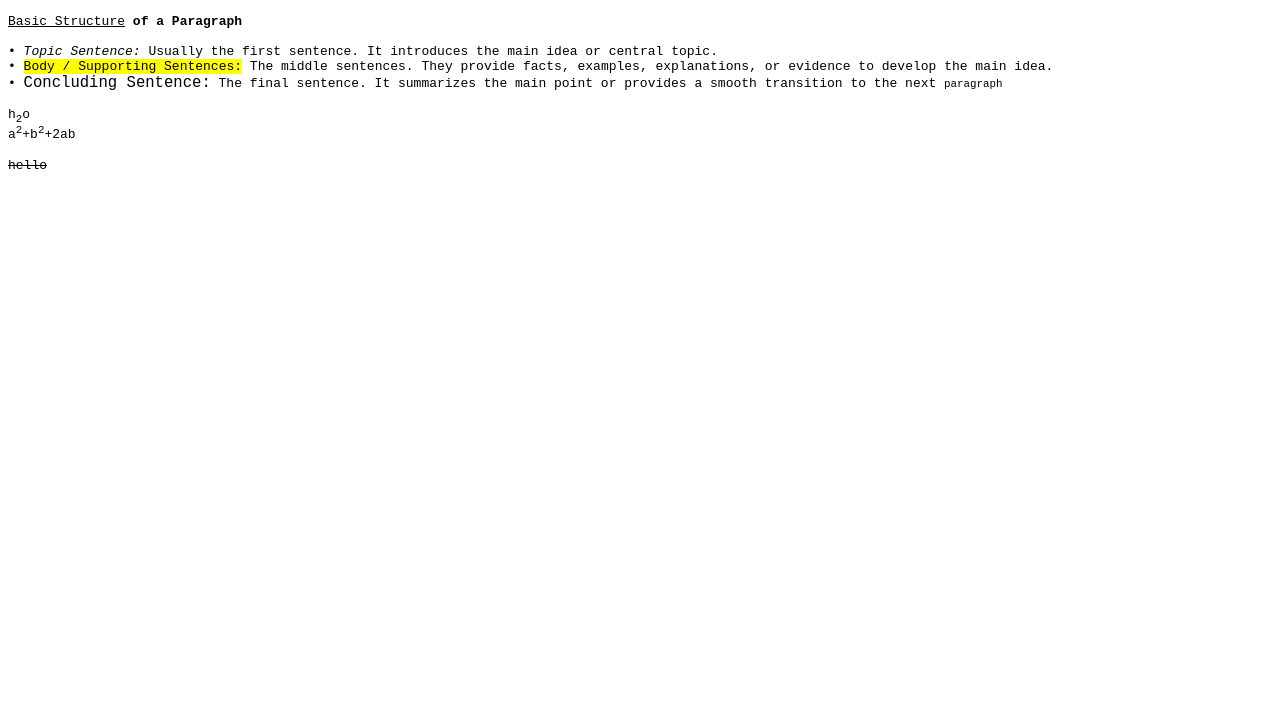
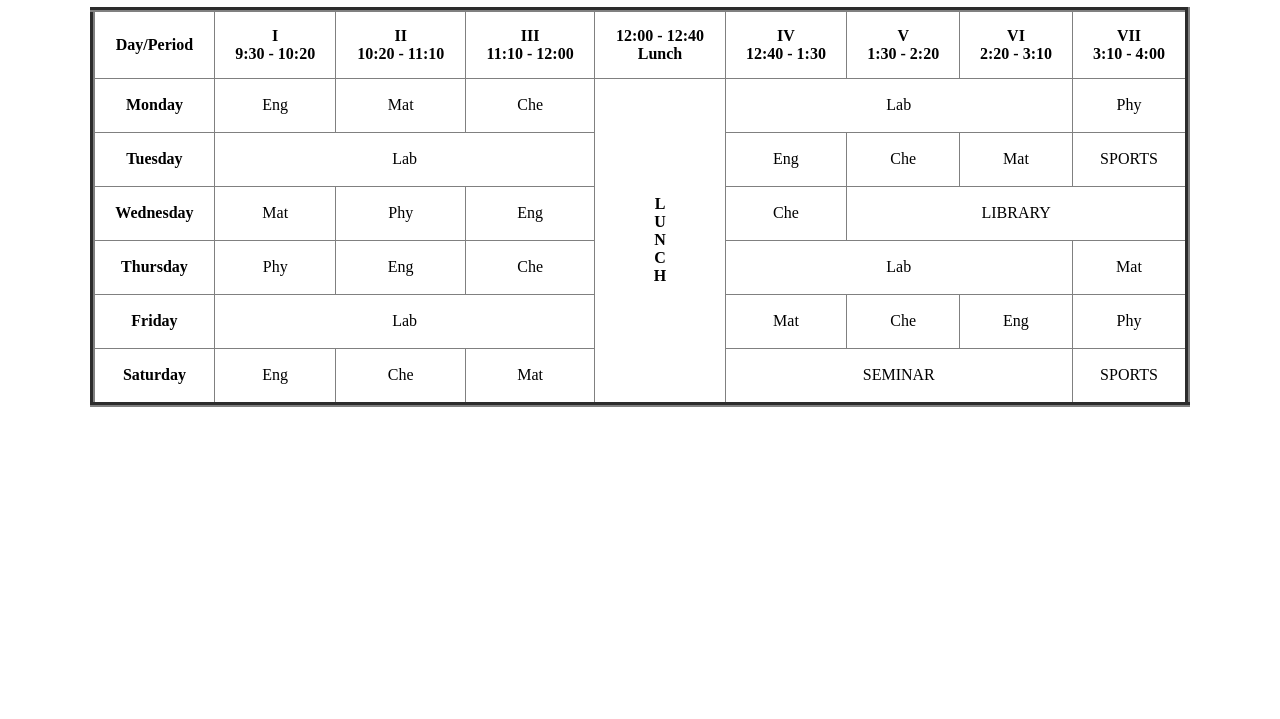
Before and after one commit to mademyateesh/Html_Task, a plain HTML site: page index.html in a window 1280 px wide. Shown: the part 81-800 px from the top of the page. Drawn offline with Linux system fonts and the light colour scheme.

Commit message:
Add files via upload

```diff
--- a/index.html
+++ b/index.html
@@ -1,29 +1,79 @@
 <!DOCTYPE html>
 <html lang="en">
-
 <head>
     <meta charset="UTF-8">
     <meta name="viewport" content="width=device-width, initial-scale=1.0">
-    <title>Document</title>
+    <title>TABLE TASK</title>
 </head>
+<body></body>
 
-<body>
-    <center>
-        <h1>FORMATTING TAGS</h1>
-    </center>
-    <pre>
+    <table border="5" style="border-collapse: collapse;" cellpadding="15"  height="400" width="1100" align="center">
+        <caption><h1>Time Table</h1></caption>
+       <thead>
+            <tr>
+                <th>Day/Period</th>
+                <th>I<br>9:30 - 10:20</th>
+                <th>II<br>10:20 - 11:10</th>
+                <th>III<br>11:10 - 12:00</th>
+                <th >12:00 - 12:40<br>Lunch</th>
+                <th>IV<br>12:40 - 1:30</th>
+                <th>V<br>1:30 - 2:20</th>
+                <th>VI<br>2:20 - 3:10</th>
+                <th>VII<br>3:10 - 4:00</th>
+            </tr>
+       </thead>
+       <tbody align="center">
+            <tr>
+                <th>Monday</th>
+                <td>Eng</td>
+                <td>Mat</td>
+                <td>Che</td>
+                <td rowspan="6"><b>L<br>U<br>N<br>C<br>H</b></td>
+                <td colspan="3">Lab</td>
+                <td>Phy</td>
+            </tr>
+            <tr>
+                <th>Tuesday</th>
+                <td colspan="3">Lab</td>
+                <td>Eng</td>
+                <td>Che</td>
+                <td>Mat</td>
+                <td>SPORTS</td>
+            </tr>
+            <tr>
+                <th>Wednesday</th>
+                <td>Mat</td>
+                <td>Phy</td>
+                <td>Eng</td>
+                <td>Che</td>
+                <td colspan="3">LIBRARY</td>
+            </tr>
+            <tr>
+                <th>Thursday</th>
+                <td>Phy</td>
+                <td>Eng</td>
+                <td>Che</td>
+                <td colspan="3">Lab</td>
+                <td>Mat</td>
+            </tr>
+            <tr>
+                <th>Friday</th>
+                <td colspan="3">Lab</td>
+                <td>Mat</td>
+                <td>Che</td>
+                <td>Eng</td>
+                <td>Phy</td>
+            </tr>
+            <tr>
+                <th>Saturday</th>
+                <td>Eng</td>
+                <td>Che</td>
+                <td>Mat</td>
+                <td colspan="3">SEMINAR</td>
+                <td>SPORTS</td>
+            </tr>
 
-<u>Basic Structure</u> <b>of a Paragraph</b>
-
-• <i>Topic Sentence:</i> Usually the first sentence. It introduces the main idea or central topic.
-• <mark>Body / Supporting Sentences:</mark> The middle sentences. They provide facts, examples, explanations, or evidence to develop the main idea.
-• <big>Concluding Sentence:</big> The final sentence. It summarizes the main point or provides a smooth transition to the next <small>paragraph</small>
-
-h<sub>2</sub>o
-a<sup>2</sup>+b<sup>2</sup>+2ab
-
-<s>hello</s>
-    </pre>
+       </tbody>
+    </table>
 </body>
-
 </html>
```
